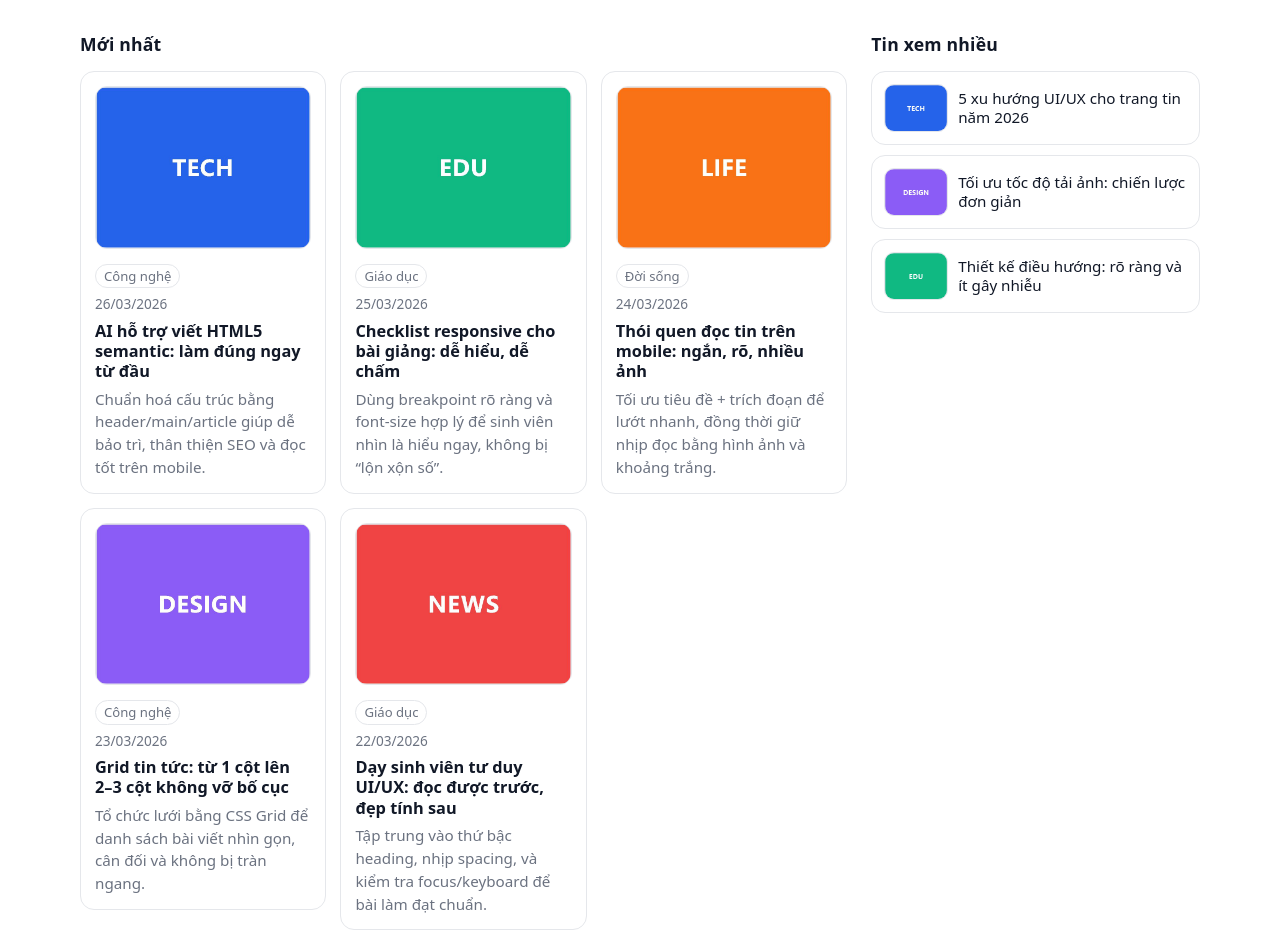
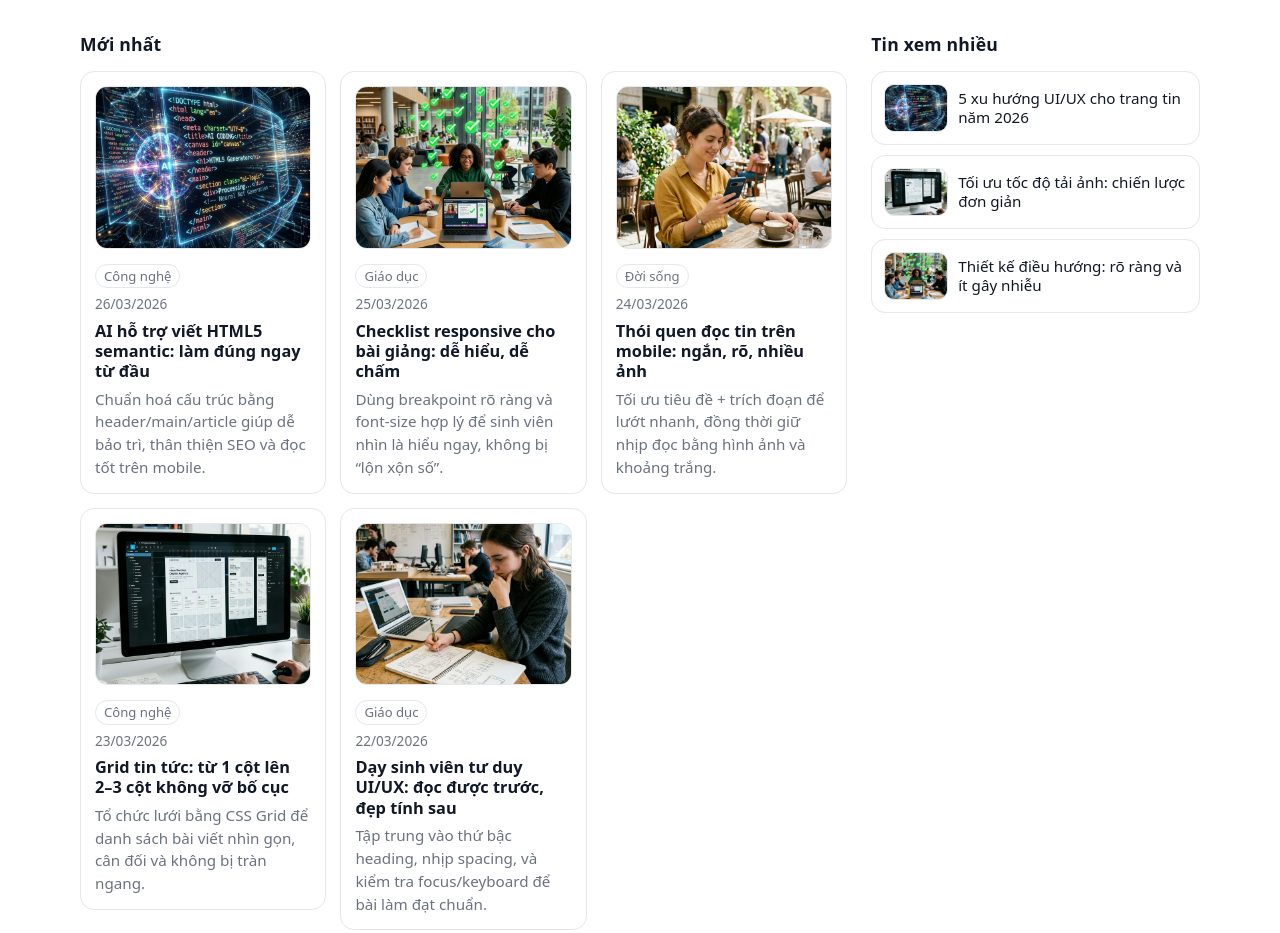
Before and after one commit to 425000218/260326_Bai6_TKW, a plain HTML site: page index.html in a window 1280 px wide. Shown: the part 500-1433 px from the top of the page. Drawn offline with Linux system fonts and the light colour scheme.

Commit message:
update 2

```diff
--- a/css/style.css
+++ b/css/style.css
@@ -249,7 +249,7 @@ a:focus-visible {
 
 .post-card__thumb {
   width: 96px;
-  height: 72px;
+  aspect-ratio: 4 / 3;
   border-radius: 12px;
   border: 1px solid var(--border);
   object-fit: cover;
@@ -310,7 +310,7 @@ a:focus-visible {
 
 .sidebar__thumb {
   width: 64px;
-  height: 48px;
+  aspect-ratio: 4 / 3;
   border-radius: 10px;
   border: 1px solid var(--border);
   object-fit: cover;
--- a/index.html
+++ b/index.html
@@ -5,6 +5,11 @@
     <meta name="viewport" content="width=device-width, initial-scale=1.0">
     <title>Trang tin tức</title>
     <meta name="description" content="Trang tin tức mobile-first: bài nổi bật và 5 bài viết mới nhất.">
+    <meta name="theme-color" content="#ffffff">
+    <meta property="og:title" content="Trang tin tức đa thiết bị">
+    <meta property="og:description" content="Tổng hợp tin Công nghệ, Giáo dục và Đời sống — trình bày tối ưu cho mobile-first với ảnh lớn và nội dung ngắn gọn.">
+    <meta property="og:image" content="image/hero.png">
+    <link rel="preload" as="image" href="image/hero.png">
     <link rel="stylesheet" href="css/style.css">
 </head>
 <body>
@@ -38,7 +43,7 @@
 
     <main class="main" id="main">
         <article class="hero" aria-labelledby="hero-title">
-            <img class="hero__img" src="image/hero.jpg" alt="Ảnh đại diện bài viết nổi bật" loading="eager" decoding="async">
+            <img class="hero__img" src="image/hero.png" alt="Ảnh đại diện bài viết nổi bật" loading="eager" decoding="async" width="1280" height="720">
 
             <div class="container hero__content">
                 <p class="meta">
@@ -60,7 +65,7 @@
                 <div class="news-list">
                     <article>
                         <a class="post-card" href="#">
-                            <img class="post-card__thumb" src="image/thumb-1.jpg" alt="Thumbnail bài viết 1" loading="lazy" decoding="async">
+                            <img class="post-card__thumb" src="image/thumb-1.png" alt="Thumbnail bài viết 1" loading="lazy" decoding="async" width="96" height="72">
                             <div>
                                 <p class="post-card__tag">Công nghệ</p>
                                 <p class="post-card__meta"><time datetime="2026-03-26">26/03/2026</time></p>
@@ -72,7 +77,7 @@
 
                     <article>
                         <a class="post-card" href="#">
-                            <img class="post-card__thumb" src="image/thumb-2.jpg" alt="Thumbnail bài viết 2" loading="lazy" decoding="async">
+                            <img class="post-card__thumb" src="image/thumb-2.png" alt="Thumbnail bài viết 2" loading="lazy" decoding="async" width="96" height="72">
                             <div>
                                 <p class="post-card__tag">Giáo dục</p>
                                 <p class="post-card__meta"><time datetime="2026-03-25">25/03/2026</time></p>
@@ -84,7 +89,7 @@
 
                     <article>
                         <a class="post-card" href="#">
-                            <img class="post-card__thumb" src="image/thumb-3.jpg" alt="Thumbnail bài viết 3" loading="lazy" decoding="async">
+                            <img class="post-card__thumb" src="image/thumb-3.png" alt="Thumbnail bài viết 3" loading="lazy" decoding="async" width="96" height="72">
                             <div>
                                 <p class="post-card__tag">Đời sống</p>
                                 <p class="post-card__meta"><time datetime="2026-03-24">24/03/2026</time></p>
@@ -96,7 +101,7 @@
 
                     <article>
                         <a class="post-card" href="#">
-                            <img class="post-card__thumb" src="image/thumb-4.jpg" alt="Thumbnail bài viết 4" loading="lazy" decoding="async">
+                            <img class="post-card__thumb" src="image/thumb-4.png" alt="Thumbnail bài viết 4" loading="lazy" decoding="async" width="96" height="72">
                             <div>
                                 <p class="post-card__tag">Công nghệ</p>
                                 <p class="post-card__meta"><time datetime="2026-03-23">23/03/2026</time></p>
@@ -108,7 +113,7 @@
 
                     <article>
                         <a class="post-card" href="#">
-                            <img class="post-card__thumb" src="image/thumb-5.jpg" alt="Thumbnail bài viết 5" loading="lazy" decoding="async">
+                            <img class="post-card__thumb" src="image/thumb-5.png" alt="Thumbnail bài viết 5" loading="lazy" decoding="async" width="96" height="72">
                             <div>
                                 <p class="post-card__tag">Giáo dục</p>
                                 <p class="post-card__meta"><time datetime="2026-03-22">22/03/2026</time></p>
@@ -125,19 +130,19 @@
                 <ul class="sidebar__list">
                     <li class="sidebar__item">
                         <a class="sidebar__link" href="#">
-                            <img class="sidebar__thumb" src="image/thumb-1.jpg" alt="Ảnh minh hoạ" loading="lazy" decoding="async">
+                            <img class="sidebar__thumb" src="image/thumb-1.png" alt="Ảnh minh hoạ" loading="lazy" decoding="async" width="64" height="48">
                             <span class="sidebar__title">5 xu hướng UI/UX cho trang tin năm 2026</span>
                         </a>
                     </li>
                     <li class="sidebar__item">
                         <a class="sidebar__link" href="#">
-                            <img class="sidebar__thumb" src="image/thumb-4.jpg" alt="Ảnh minh hoạ" loading="lazy" decoding="async">
+                            <img class="sidebar__thumb" src="image/thumb-4.png" alt="Ảnh minh hoạ" loading="lazy" decoding="async" width="64" height="48">
                             <span class="sidebar__title">Tối ưu tốc độ tải ảnh: chiến lược đơn giản</span>
                         </a>
                     </li>
                     <li class="sidebar__item">
                         <a class="sidebar__link" href="#">
-                            <img class="sidebar__thumb" src="image/thumb-2.jpg" alt="Ảnh minh hoạ" loading="lazy" decoding="async">
+                            <img class="sidebar__thumb" src="image/thumb-2.png" alt="Ảnh minh hoạ" loading="lazy" decoding="async" width="64" height="48">
                             <span class="sidebar__title">Thiết kế điều hướng: rõ ràng và ít gây nhiễu</span>
                         </a>
                     </li>
```
Also changed, not shown: image/hero.jpg (deleted), image/hero.png (added), image/thumb-1.jpg (deleted), image/thumb-1.png (added), image/thumb-2.jpg (deleted), image/thumb-2.png (added), image/thumb-3.jpg (deleted), image/thumb-3.png (added), image/thumb-4.jpg (deleted), image/thumb-4.png (added), image/thumb-5.jpg (deleted), image/thumb-5.png (added).
